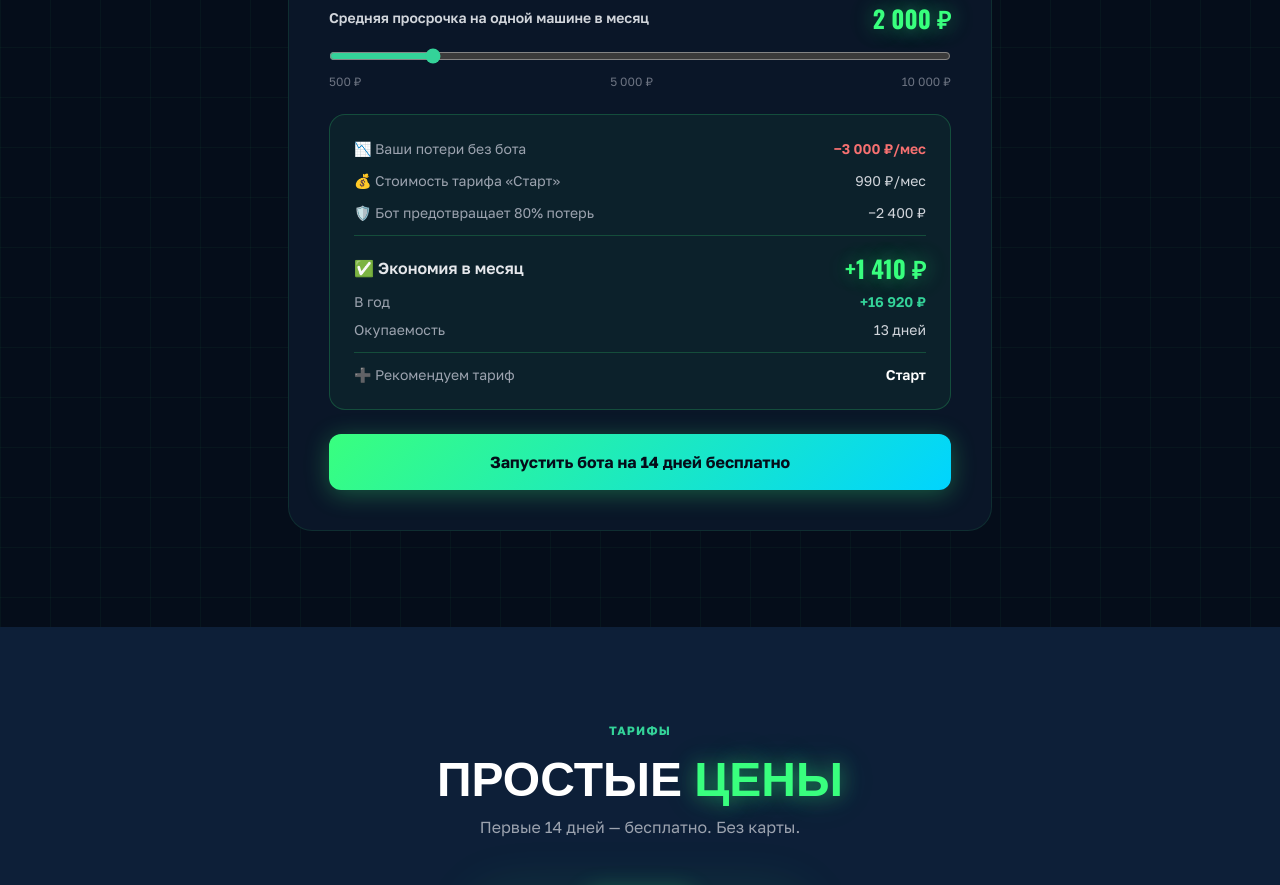
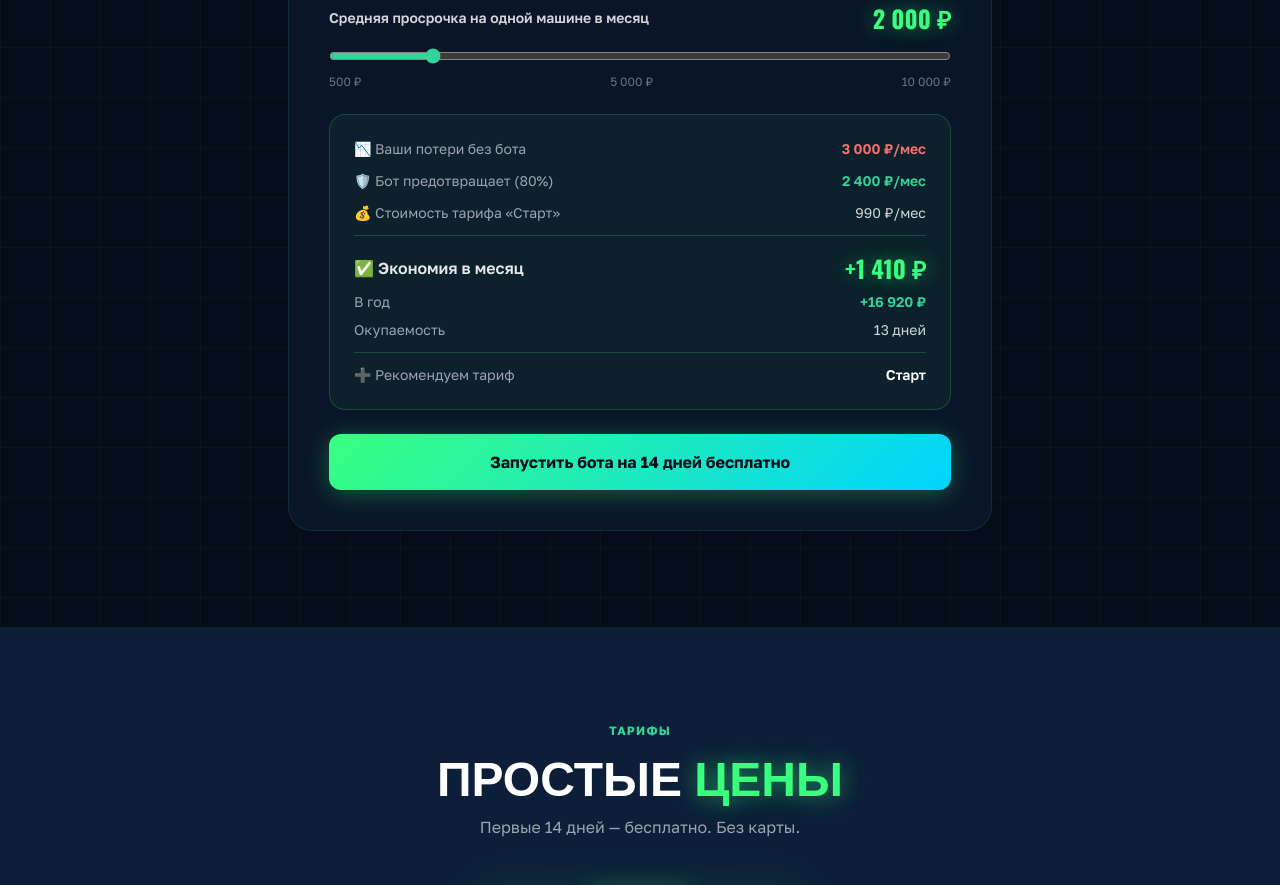
Before and after one commit to pr-poehali-dev/rent-bot-creation, a React (Vite) app: page / in a window 1280 px wide. Shown: the part 3560-4445 px from the top of the page. Built offline with nearby package versions, Linux system fonts and the light colour scheme.

Commit message:
fix: calculator logic formula

```diff
--- a/src/pages/Index.tsx
+++ b/src/pages/Index.tsx
@@ -561,27 +561,33 @@ export default function Index() {
               <div className="rounded-2xl p-6 space-y-3" style={{ background: "rgba(57,255,126,0.05)", border: "1px solid rgba(57,255,126,0.2)" }}>
                 <div className="flex justify-between text-sm">
                   <span className="text-gray-400">📉 Ваши потери без бота</span>
-                  <span className="text-red-400 font-semibold">−{calc.lossWithoutBot.toLocaleString("ru")} ₽/мес</span>
+                  <span className="text-red-400 font-semibold">{calc.lossWithoutBot.toLocaleString("ru")} ₽/мес</span>
+                </div>
+                <div className="flex justify-between text-sm">
+                  <span className="text-gray-400">🛡️ Бот предотвращает (80%)</span>
+                  <span className="text-emerald-400 font-semibold">{calc.lossPrevented.toLocaleString("ru")} ₽/мес</span>
                 </div>
                 <div className="flex justify-between text-sm">
                   <span className="text-gray-400">💰 Стоимость тарифа «{calc.planName}»</span>
                   <span className="text-gray-300">{calc.planPrice.toLocaleString("ru")} ₽/мес</span>
-                </div>
-                <div className="flex justify-between text-sm">
-                  <span className="text-gray-400">🛡️ Бот предотвращает 80% потерь</span>
-                  <span className="text-gray-300">−{calc.lossPrevented.toLocaleString("ru")} ₽</span>
                 </div>
 
                 <div className="border-t pt-4 space-y-2" style={{ borderColor: "rgba(57,255,126,0.2)" }}>
                   {calc.isNegative ? (
                     <>
                       <div className="flex justify-between items-center">
-                        <span className="text-gray-200 font-semibold">Экономия в месяц</span>
+                        <span className="text-gray-200 font-semibold">😌 Экономия в месяц</span>
                         <span className="font-display text-2xl font-bold text-yellow-400">{calc.savingsMonth.toLocaleString("ru")} ₽</span>
                       </div>
-                      <p className="text-xs text-gray-400 leading-relaxed pt-2">
-                        Пока бот не окупается на вашем парке с такими просрочками. Но мы всё равно даём <b className="text-emerald-400">14 дней бесплатно</b> — вы ничего не теряете. Проверьте сами, вдруг просрочки больше, чем кажется.
-                      </p>
+                      <div className="flex justify-between text-sm">
+                        <span className="text-gray-400">Окупаемость</span>
+                        <span className="text-yellow-400">Не окупается</span>
+                      </div>
+                      <div className="rounded-xl p-3 mt-3" style={{ background: "rgba(255,200,80,0.07)", border: "1px solid rgba(255,200,80,0.2)" }}>
+                        <p className="text-xs text-gray-300 leading-relaxed">
+                          <b className="text-yellow-400">💡 Наша рекомендация:</b> при таком парке и низких просрочках бот может не окупаться. Но вы можете протестировать его <b className="text-emerald-400">14 дней бесплатно</b> — часто скрытых просрочек больше, чем кажется.
+                        </p>
+                      </div>
                     </>
                   ) : (
                     <>
```
